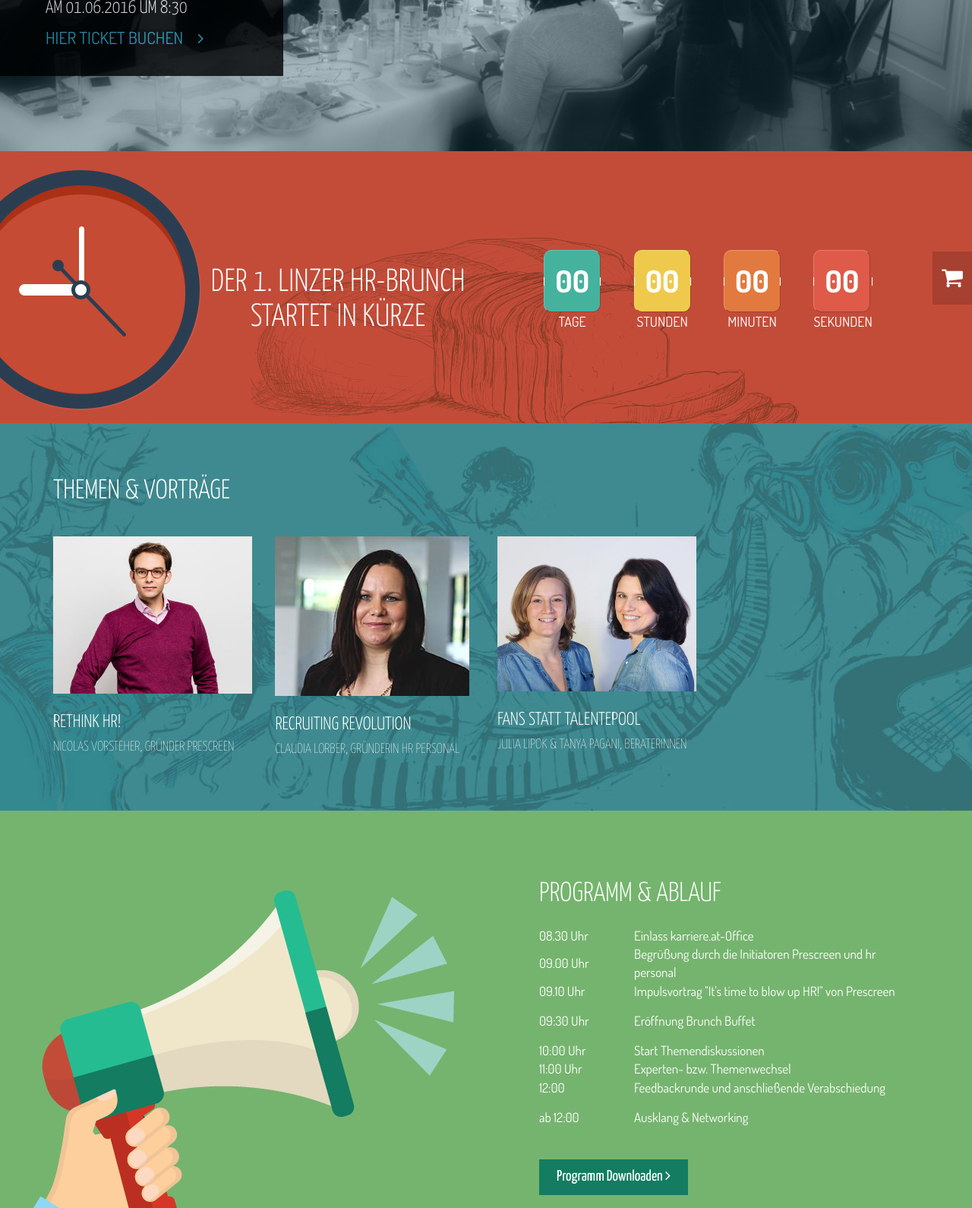
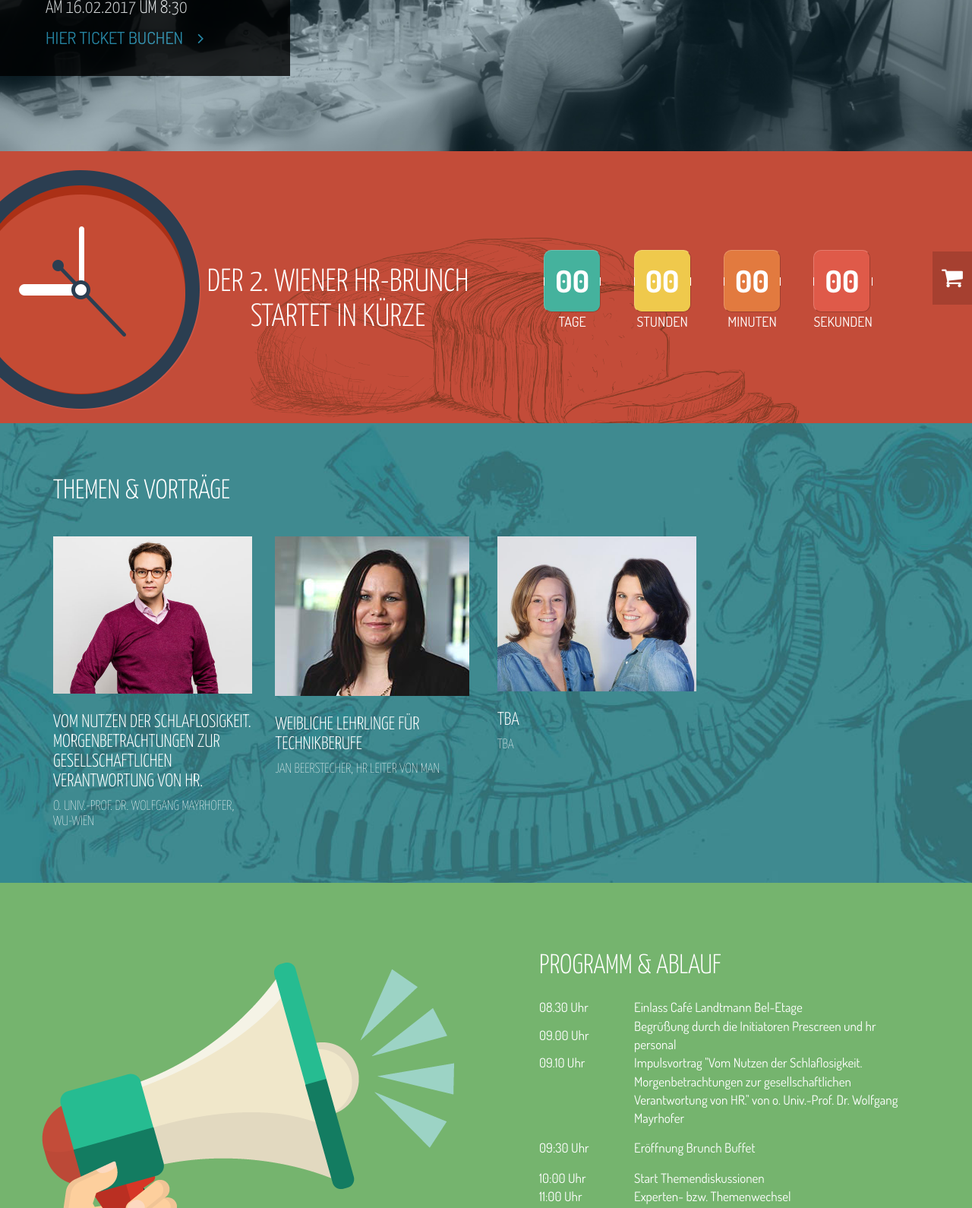
Before and after one commit to luck-e-y/hr-brunch, a plain HTML site: page wien/index.html in a window 1280 px wide. Shown: the part 506-2096 px from the top of the page at 76% size. Drawn offline with Linux system fonts and the light colour scheme; some packages are replaced by stand-ins of ours.

Commit message:
hr-brunch 2017 new

```diff
--- a/wien/index.html
+++ b/wien/index.html
@@ -5,7 +5,7 @@
     <meta name="viewport" content="width=device-width, initial-scale=1.0">
     <meta name="description" content="">
     <meta name="author" content="">
-    <title>HR-Brunch | Linz</title>
+    <title>HR-Brunch | Wien</title>
     <link href="css/bootstrap.min.css" rel="stylesheet">
     <link href="css/font-awesome.min.css" rel="stylesheet">
 	<link href="css/main.css" rel="stylesheet">
@@ -80,14 +80,14 @@
 				<div class="item active">
 					<img class="img-responsive" src="images/background-hr-brunch.jpg" alt="slider">
 					<div class="carousel-caption">
-						<h2>1. Linzer HR-Brunch </h2>
+						<h2>2. Wiener HR-Brunch </h2>
 						<div class="visible-md visible-sm visible-xs" style="margin: 20px 0;">
 							<a id="landingMacLink" role="button" data-toggle="modal" href="#videoModal" data-remote="/video" style="background-color: rgba(255,255,255, 1); border-radius: 50px; height:40px; width: 150px; padding: 8px; transition: opacity .15s linear; margin-top: 20px; text-align: center;">
 
 			                  <img src="images/playbutton.png" style="top: -2px; position: relative; margin-right: 5px; width: 25px;"><span style="color: #000; font-weight: bold; text-decoration: underline; font-size: 13px;">Video starten</span>
 			                </a>
 						</div>
-						<h4>Am 01.06.2016 um 8:30 </h4>
+						<h4>Am 16.02.2017 um 8:30 </h4>
 						<a href="#booking">Hier Ticket buchen <i class="fa fa-angle-right"></i></a>
 					</div>
 				</div>
@@ -103,7 +103,7 @@
 					<img class="img-responsive" src="images/watch.png" alt="">
 				</div>
 				<div class="col-md-4 col-md-offset-2 col-sm-5">
-					<h2>Der 1. Linzer HR-Brunch startet in Kürze</h2>
+					<h2>Der 2. Wiener HR-Brunch startet in Kürze</h2>
 				</div>
 				<div class="col-sm-7 col-md-6">
 					<ul id="countdown">
@@ -147,22 +147,22 @@
 									<div class="col-sm-4">
 										<div class="single-event">
 											<img class="img-responsive" src="images/nicolas-vorsteher.jpg" alt="event-image">
-											<h4>Rethink HR!</h4>
-											<h5>Nicolas Vorsteher, Gründer Prescreen</h5>
+											<h4>Vom Nutzen der Schlaflosigkeit. Morgenbetrachtungen zur gesellschaftlichen Verantwortung von HR.</h4>
+											<h5>o. Univ.-Prof. Dr. Wolfgang Mayrhofer, WU-Wien</h5>
 										</div>
 									</div>
 									<div class="col-sm-4">
 										<div class="single-event">
 											<img class="img-responsive" src="images/claudia-lorber.jpg" alt="event-image">
-											<h4>Recruiting Revolution</h4>
-											<h5>Claudia Lorber, Gründerin hr personal</h5>
+											<h4>Weibliche Lehrlinge für Technikberufe</h4>
+											<h5>Jan Beerstecher, HR Leiter von MAN</h5>
 										</div>
 									</div>
 									<div class="col-sm-4">
 										<div class="single-event">
 											<img class="img-responsive" src="images/speaker2.jpg" alt="event-image">
-											<h4>Fans statt Talentepool</h4>
-											<h5>Julia Lipok &amp; Tanya Pagani, Beraterinnen</h5>
+											<h4>TBA</h4>
+											<h5>TBA</h5>
 										</div>
 									</div>
 								</div>
@@ -207,7 +207,7 @@
 					<table>
 						<tr>
 							<td align="left" style="width: 25%">08.30 Uhr</td>
-							<td align="left">Einlass karriere.at-Office</td>
+							<td align="left">Einlass Café Landtmann Bel-Etage</td>
 						</tr>
 						<tr>
 							<td align="left">09.00 Uhr</td>
@@ -215,7 +215,7 @@
 						</tr>
 						<tr>
 							<td align="left" valign="top">09.10 Uhr</td>
-							<td align="left">Impulsvortrag "It's time to blow up HR!" von Prescreen</td>
+							<td align="left">Impulsvortrag "Vom Nutzen der Schlaflosigkeit. Morgenbetrachtungen zur gesellschaftlichen Verantwortung von HR." von o. Univ.-Prof. Dr. Wolfgang Mayrhofer</td>
 						</tr>
 						<tr>
 							<td align="left" style="padding: 15px 0px;">09:30 Uhr</td>
@@ -307,9 +307,9 @@
 						<div class="contact-address">
 							<h3>Location</h3>
 							<address>
-								karriere.at Office<br />
-								Donaupromenade 1,<br>
-								A-4020, Linz<br>
+								Café Landtmann, Bel-Etage<br />
+								Universitätsring 4<br>
+								A-1010, Wien<br>
 							</address>
 						</div>
 					</div>
```
Also changed, not shown: 6 other files.
